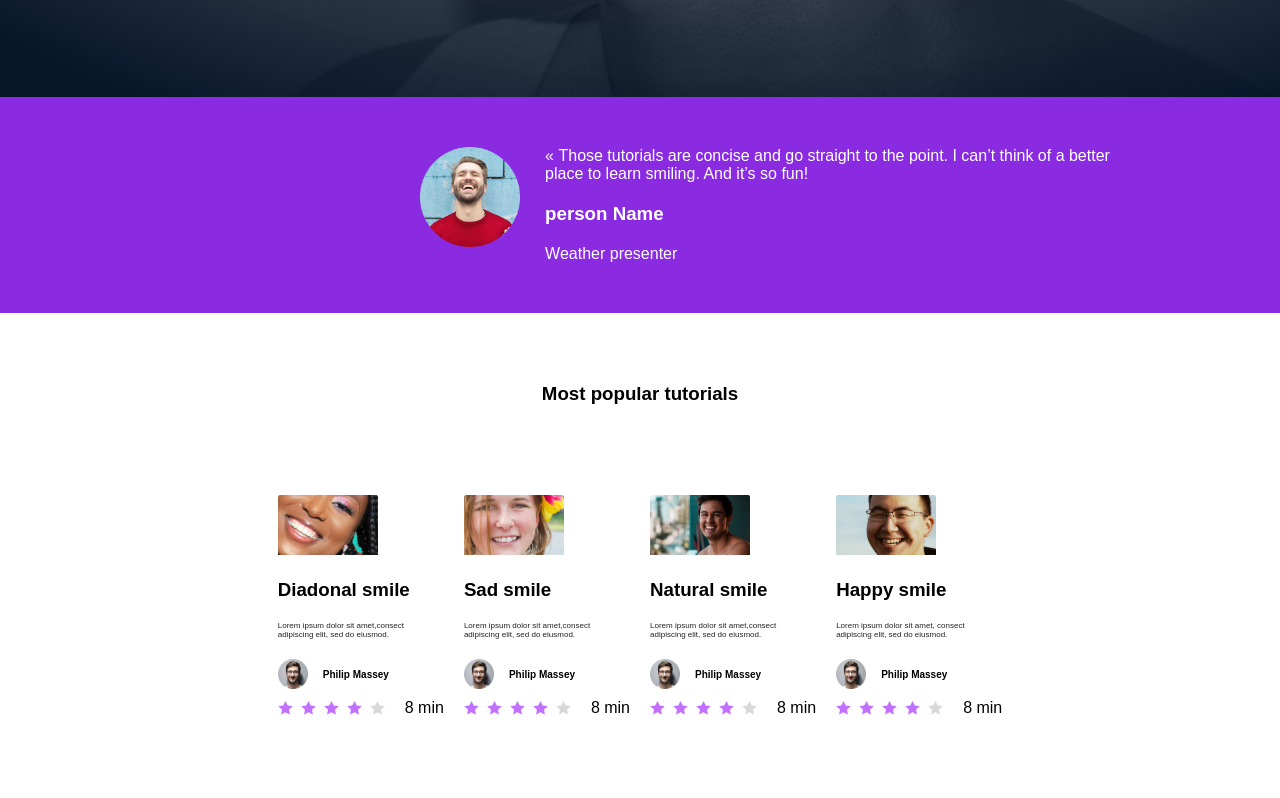
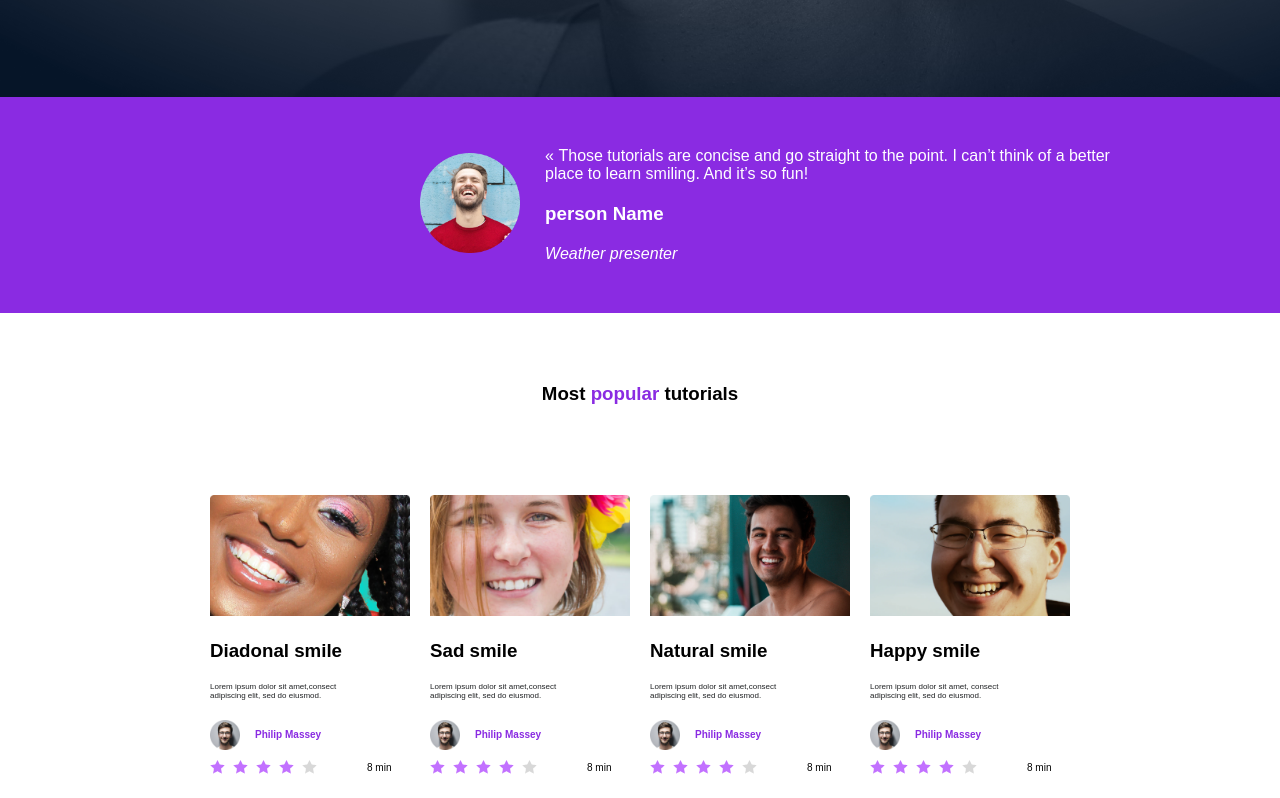
Before and after one commit to apagyiedavid/alx_html_css, a plain HTML site: page css_advanced/index.html in a window 1280 px wide. Shown: the part 780-1578 px from the top of the page. Drawn offline with Linux system fonts and the light colour scheme.

Commit message:
committing to changes

```diff
--- a/css_advanced/index.html
+++ b/css_advanced/index.html
@@ -67,11 +67,11 @@
 I can’t think of a better<br />place to learn smiling. And it’s so fun!
                 </blockquote>
                 <h3> person Name</h3>
-                <p>Weather presenter</p>
+                <p class="atalic-text">Weather presenter</p>
             </div>
         </section>
         <section class="section-3">
-             <h3>Most popular tutorials</h3>
+             <h3>Most <strong class="popular-strong">popular</strong> tutorials</h3>
         <div class="section-3div">
             <div>
                 <img src="images/9.png" alt="" class="sec-3-images">
--- /dev/null
+++ b/css_advanced/style.css
@@ -0,0 +1,85 @@
+*,
+*::before,
+*::after {
+    margin: 0;
+    border: 0;
+}
+body {
+    font: 1.screm "Nunito", sans-serif;
+    min-height: 100vh;
+
+    background-color: aqua;
+    background-image: radial-gradient(whitesmoke, #475569);
+    display: flex;
+    flex-direction: column;
+}
+header, nav, main, footer {
+    display: grid;
+    place-content: center;
+}
+header, footer {
+    position: sticky;
+     background-color: #1e2938;
+     color: whitesmoke;
+}
+header {
+    top: 0;
+}
+nav {
+    background-color: #fff;
+    color: black;
+    padding: o.5rem;
+    border-bottom: 2px solid #000;
+}
+main {
+flex-grow: 1;
+}
+footer {
+    bottom: 0;
+}
+/* || small */
+@media screen and (min-width: 576px) {
+body {
+    background-color: green;
+    background-image: radial-gradient(whitesmoke, green);
+
+}
+
+nav {
+    display: none;
+}
+}
+/* || medium  */
+@media screen and (min-width: 768px) {
+body {
+    background-color: gold;
+    background-image: radial-gradient(whitesmoke, gold);
+}
+}
+/* || large */
+@media screen and (min-width: 992px) {
+body {
+    background-color: firebrick;
+    background-image: radial-gradient(whitesmoke, firebrick);
+}
+}
+/* || xl */
+@media screen and (min-width: 1200px) {
+body {
+    background-color: rebeccapurple;
+    background-image: radial-gradient(whitesmoke, rebeccapurple);
+}
+}
+/* || mobile device landscape */
+@media screen and (max-height: 425px), (min-aspect-ratio: 7/4){
+body {
+    background-color: dodgerblue;
+    background-image: radial-gradient(whitesmoke, dodgerblue);
+}
+}
+h1, h2 {
+    font-size: 1.5rem;
+}
+nav {
+    display: none;
+}
--- a/css_advanced/styles.css
+++ b/css_advanced/styles.css
@@ -110,7 +110,7 @@ width: 100px;
 
 }
 .image-text1 {
-    color: aliceblue;
+    color: rgb(194, 200, 205);
     font-size: 10px;
 }
 .image-text2 {
@@ -121,10 +121,14 @@ width: 100px;
     background-color: blueviolet;
     display: flex;
     flex-direction: row;
+    align-items: center;
     justify-content: center;
     padding-left: 250px;
     padding-bottom: 50px;
     padding-top: 50px;
+}
+.atalic-text {
+    font-style: italic;
 }
 .image-5 {
     width: 100px;
@@ -157,7 +161,7 @@ h4 {
     font-size: 10px
 }
 .sec-3-images {
-    width: 100px;
+    width: 200px;
 }
 .philip-img {
     width: 30px;
@@ -168,14 +172,19 @@ h4 {
     flex-direction: row;
     align-items: center;
     gap: 15px;
+    color: blueviolet;
     padding-bottom: 10px;
     padding-top: 20px;
+}
+.popular-strong {
+    color: blueviolet;
 }
 .image-12 {
     display: flex;
     flex-direction: row;
     align-items: center;
-    gap: 20px;
+    gap: 50px;
+    font-size: 10px;
 }
 .section-4 {
     display: flex;
@@ -189,18 +198,18 @@ h4 {
     display: flex;
     padding-top: 50px;
     padding-bottom: 50PX;
-    gap: 100px;
+    gap: 50px;
 
 
 }
 .section-4text-1 {
     color: white;
     padding-top: 10px;
-    font-size: 12;
+    font-size: 9;
 }
 .section-4text-2 {
     color: white;
-    padding-top: 10px;
+    padding-top: 8px;
 
 }
 .free-text {
```
Also changed, not shown: css_advanced/implement.html (added, +36 -0 lines), css_advanced/style.js (added).
